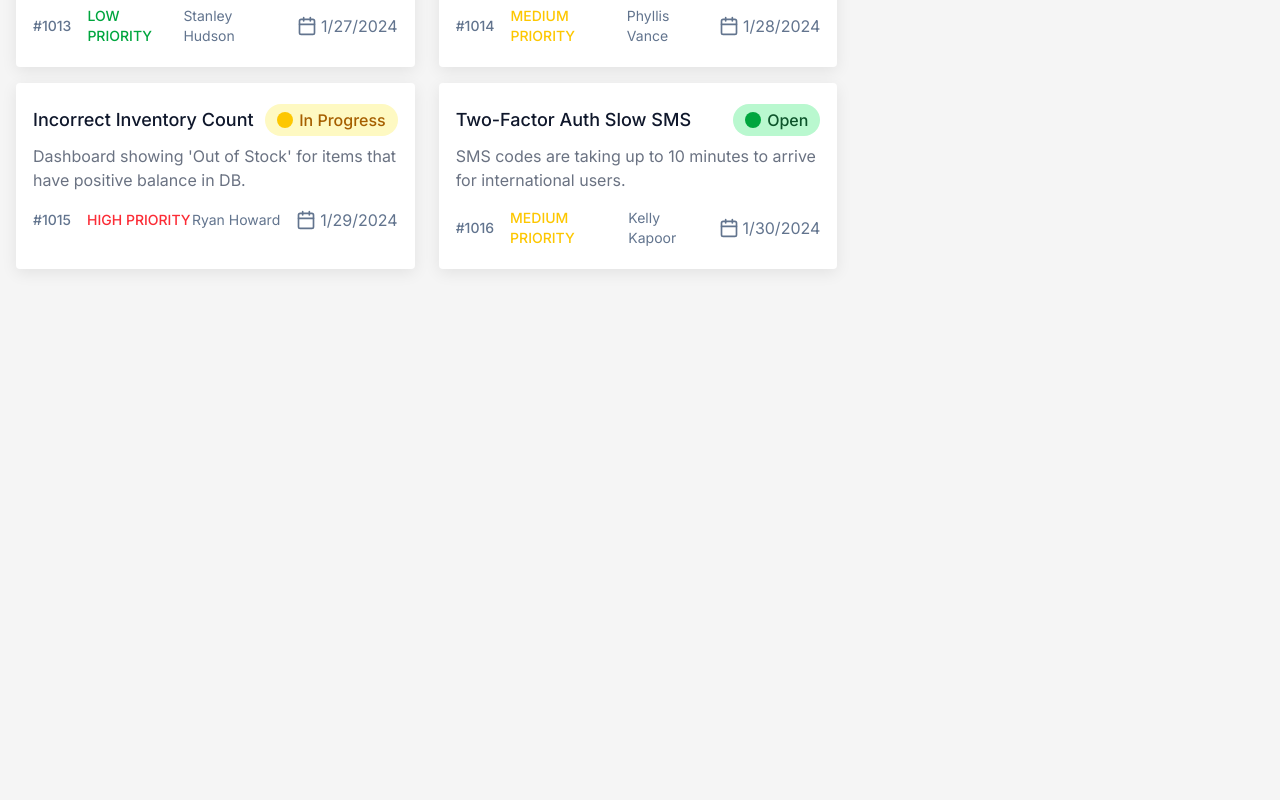
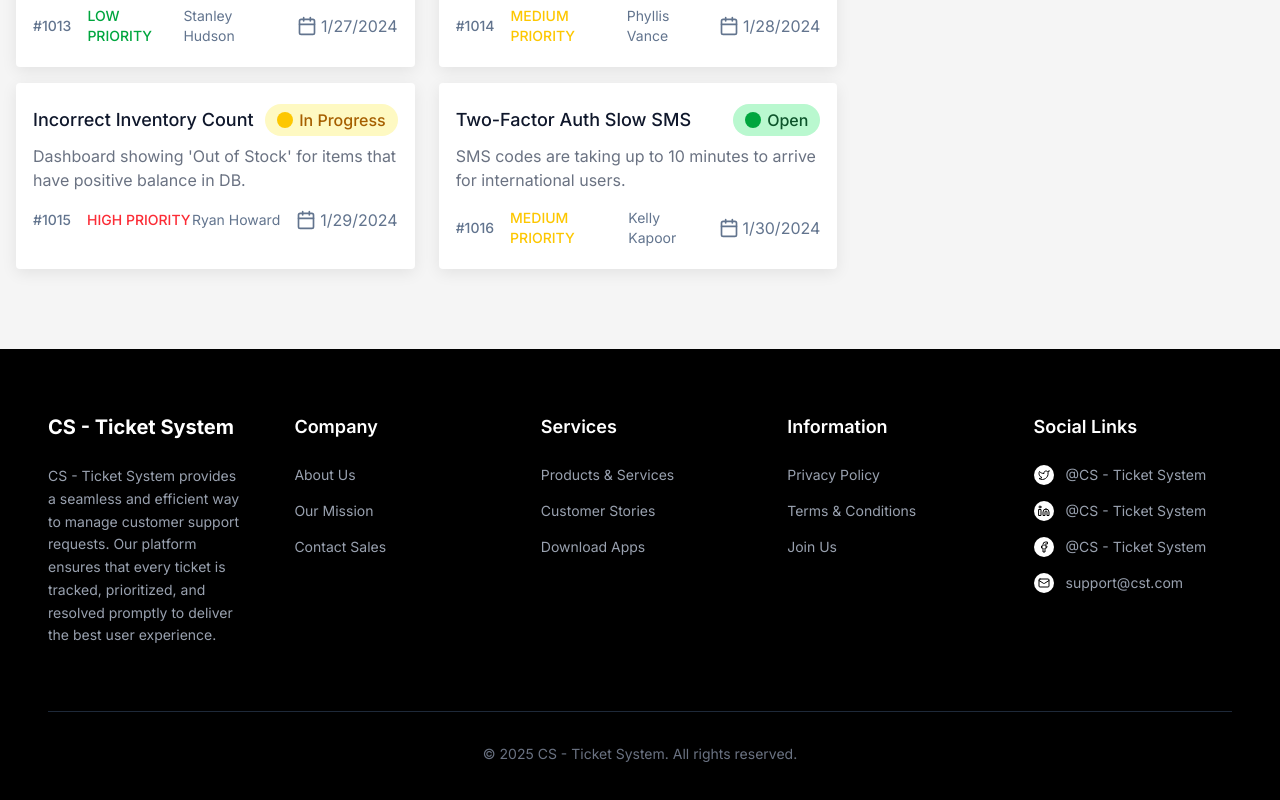
Before and after one commit to ownist/MRBA2, a React (Vite) app: page / in a window 1280 px wide. Shown: the part 1892-2692 px from the top of the page. Before the commit the page ends 2241 px from the top, so only its background shows below. Built offline with nearby package versions, Linux system fonts and the light colour scheme.

Commit message:
feat(ui): add application footer component
- Implemented company info and links
- Added services and product links
- Included privacy and terms information
- Displayed social media links with icons
- Added copyright notice

```diff
--- a/package.json
+++ b/package.json
@@ -15,6 +15,7 @@
     "lucide-react": "^0.576.0",
     "react": "^19.2.0",
     "react-dom": "^19.2.0",
+    "react-toastify": "^11.0.5",
     "tailwind-merge": "^3.5.0",
     "tailwindcss": "^4.2.1"
   },
--- a/src/App.jsx
+++ b/src/App.jsx
@@ -3,6 +3,8 @@ import NavbarDesktop from "./components/Navbar/NavbarDesktop";
 import TasksProgress from "./components/TasksProgress";
 import TicketsContainer from "./components/Tickets/TicketsContainer/TicketsContainer";
 import TicketsStatus from "./components/Tickets/TicketsStatus/TicketsStatus";
+import { toast, ToastContainer } from "react-toastify";
+import Footer from "./components/Footer";
 
 const ticketsFetch = async () => {
   const res = await fetch("./data.json");
@@ -22,8 +24,9 @@ const App = () => {
     if (!findTicketId) {
       const pendingTicketstasks = [...insProgressTasks, ticket];
       setInProgressTasks(pendingTicketstasks);
+      toast.success(`"${ticket.title}" In Progress`);
     } else {
-      alert(`"${ticket.title}" In Progress`);
+      toast.error(`"${ticket.title}" Alrady In Progress`);
     }
   };
 
@@ -35,6 +38,7 @@ const App = () => {
     const allResolvedTasks = [...resolvedTasks, task];
 
     setInProgressTasks(findId);
+    toast.success(`"${task.title}" resolved`);
     setResolvedTasks(allResolvedTasks);
     setAllTickets(findResolvedTicketId);
   };
@@ -60,6 +64,10 @@ const App = () => {
           />
         </section>
       </main>
+
+      <Footer />
+
+      <ToastContainer />
     </>
   );
 };
--- /dev/null
+++ b/src/components/Footer.jsx
@@ -0,0 +1,130 @@
+import { Facebook, Linkedin, Mail, Twitter } from "lucide-react";
+
+export default function Footer() {
+  return (
+    <footer className="bg-black text-white py-16 px-6 md:px-12">
+      <div className="max-w-360 mx-auto">
+        <div className="grid grid-cols-1 md:grid-cols-2 lg:grid-cols-5 gap-12 mb-16">
+          <div className="lg:col-span-1.5">
+            <h2 className="text-xl font-bold mb-6 flex items-center gap-2">
+              CS - Ticket System
+            </h2>
+            <p className="text-sm text-gray-400 leading-relaxed ">
+              CS - Ticket System provides a seamless and efficient way to manage
+              customer support requests. Our platform ensures that every ticket
+              is tracked, prioritized, and resolved promptly to deliver the best
+              user experience.
+            </p>
+          </div>
+
+          <div>
+            <h3 className="text-lg font-semibold mb-6">Company</h3>
+            <ul className="space-y-4 text-sm text-gray-400">
+              <li>
+                <a href="#" className="hover:text-white transition-colors">
+                  About Us
+                </a>
+              </li>
+              <li>
+                <a href="#" className="hover:text-white transition-colors">
+                  Our Mission
+                </a>
+              </li>
+              <li>
+                <a href="#" className="hover:text-white transition-colors">
+                  Contact Sales
+                </a>
+              </li>
+            </ul>
+          </div>
+
+          <div>
+            <h3 className="text-lg font-semibold mb-6">Services</h3>
+            <ul className="space-y-4 text-sm text-gray-400">
+              <li>
+                <a href="#" className="hover:text-white transition-colors">
+                  Products & Services
+                </a>
+              </li>
+              <li>
+                <a href="#" className="hover:text-white transition-colors">
+                  Customer Stories
+                </a>
+              </li>
+              <li>
+                <a href="#" className="hover:text-white transition-colors">
+                  Download Apps
+                </a>
+              </li>
+            </ul>
+          </div>
+
+          <div>
+            <h3 className="text-lg font-semibold mb-6">Information</h3>
+            <ul className="space-y-4 text-sm text-gray-400">
+              <li>
+                <a href="#" className="hover:text-white transition-colors">
+                  Privacy Policy
+                </a>
+              </li>
+              <li>
+                <a href="#" className="hover:text-white transition-colors">
+                  Terms & Conditions
+                </a>
+              </li>
+              <li>
+                <a href="#" className="hover:text-white transition-colors">
+                  Join Us
+                </a>
+              </li>
+            </ul>
+          </div>
+
+          <div>
+            <h3 className="text-lg font-semibold mb-6">Social Links</h3>
+            <ul className="space-y-4 text-sm text-gray-400">
+              <li className="flex items-center gap-3">
+                <div className="bg-white rounded-full p-1">
+                  <Twitter className="w-3 h-3 text-black" />
+                </div>
+                <a href="#" className="hover:text-white transition-colors">
+                  @CS - Ticket System
+                </a>
+              </li>
+              <li className="flex items-center gap-3">
+                <div className="bg-white rounded-full p-1">
+                  <Linkedin className="w-3 h-3 text-black" />
+                </div>
+                <a href="#" className="hover:text-white transition-colors">
+                  @CS - Ticket System
+                </a>
+              </li>
+              <li className="flex items-center gap-3">
+                <div className="bg-white rounded-full p-1">
+                  <Facebook className="w-3 h-3 text-black" />
+                </div>
+                <a href="#" className="hover:text-white transition-colors">
+                  @CS - Ticket System
+                </a>
+              </li>
+              <li className="flex items-center gap-3">
+                <div className="bg-white rounded-full p-1">
+                  <Mail className="w-3 h-3 text-black" />
+                </div>
+                <a href="#" className="hover:text-white transition-colors">
+                  support@cst.com
+                </a>
+              </li>
+            </ul>
+          </div>
+        </div>
+
+        <div className="border-t border-gray-800 pt-8 text-center">
+          <p className="text-sm text-gray-500">
+            © 2025 CS - Ticket System. All rights reserved.
+          </p>
+        </div>
+      </div>
+    </footer>
+  );
+}
```
Also changed, not shown: 1 other file (tests, documents, lock files or other folders).
